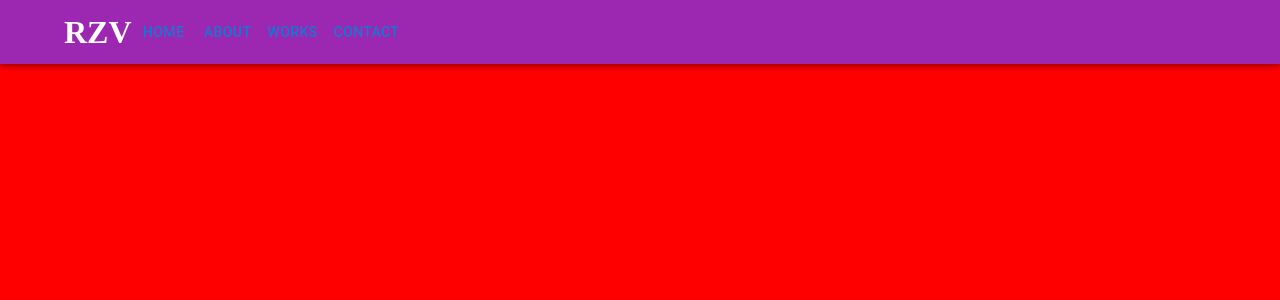
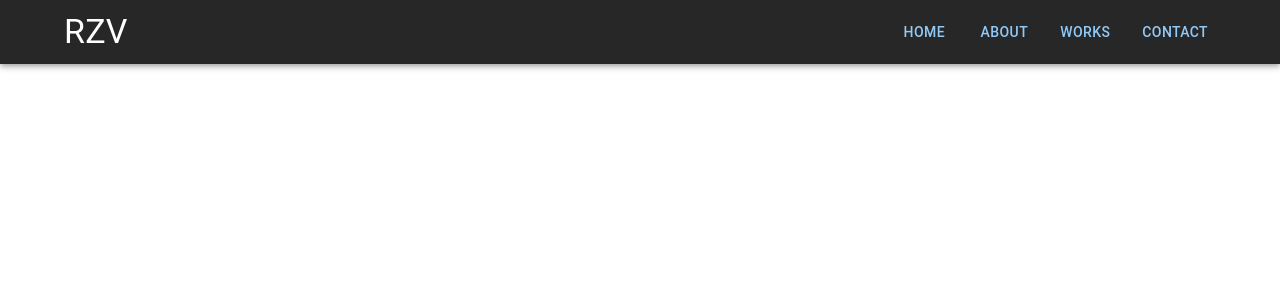
Before and after one commit to renras/portfolio_v2, a React app: page / in a window 1280 px wide. Shown: the top 300 px of the page. Built offline with nearby package versions, Linux system fonts and the light colour scheme.

Commit message:
insert navbar

```diff
--- a/src/App.tsx
+++ b/src/App.tsx
@@ -1,25 +1,18 @@
 import React from "react";
-import { AppBar } from "@mui/material";
-import { Container } from "@mui/material";
-import { Toolbar } from "@mui/material";
-import { Box } from "@mui/material";
-import { Button } from "@mui/material";
+import { createTheme, ThemeProvider } from "@mui/material";
+import NavBar from "./Components/NavBar/NavBar";
+
+const darkTheme = createTheme({
+  palette: {
+    mode: "dark",
+  },
+});
 
 const App = () => {
   return (
-    <AppBar color="secondary">
-      <Container>
-        <Toolbar disableGutters>
-          <h1>RZV</h1>
-          <Box sx={{ flexGrow: 1, display: "flex" }}>
-            <Button>Home</Button>
-            <Button>About</Button>
-            <Button>Works</Button>
-            <Button>Contact</Button>
-          </Box>
-        </Toolbar>
-      </Container>
-    </AppBar>
+    <ThemeProvider theme={darkTheme}>
+      <NavBar />
+    </ThemeProvider>
   );
 };
 
--- /dev/null
+++ b/src/Components/NavBar/NavBar.tsx
@@ -0,0 +1,29 @@
+import React from "react";
+import { AppBar } from "@mui/material";
+import { Container } from "@mui/material";
+import { Toolbar } from "@mui/material";
+import { Box } from "@mui/material";
+import { Button } from "@mui/material";
+import { Typography } from "@mui/material";
+
+const NavBar = () => {
+  return (
+    <AppBar position="static">
+      <Container>
+        <Toolbar disableGutters>
+          <Typography variant="h4" component="div" sx={{ flexGrow: 1 }}>
+            RZV
+          </Typography>
+          <Box sx={{ display: "flex", gap: "1rem" }}>
+            <Button>Home</Button>
+            <Button>About</Button>
+            <Button>Works</Button>
+            <Button>Contact</Button>
+          </Box>
+        </Toolbar>
+      </Container>
+    </AppBar>
+  );
+};
+
+export default NavBar;
--- a/src/index.css
+++ b/src/index.css
@@ -3,7 +3,3 @@
   padding: 0;
   box-sizing: border-box;
 }
-
-html {
-  background-color: red;
-}
```
